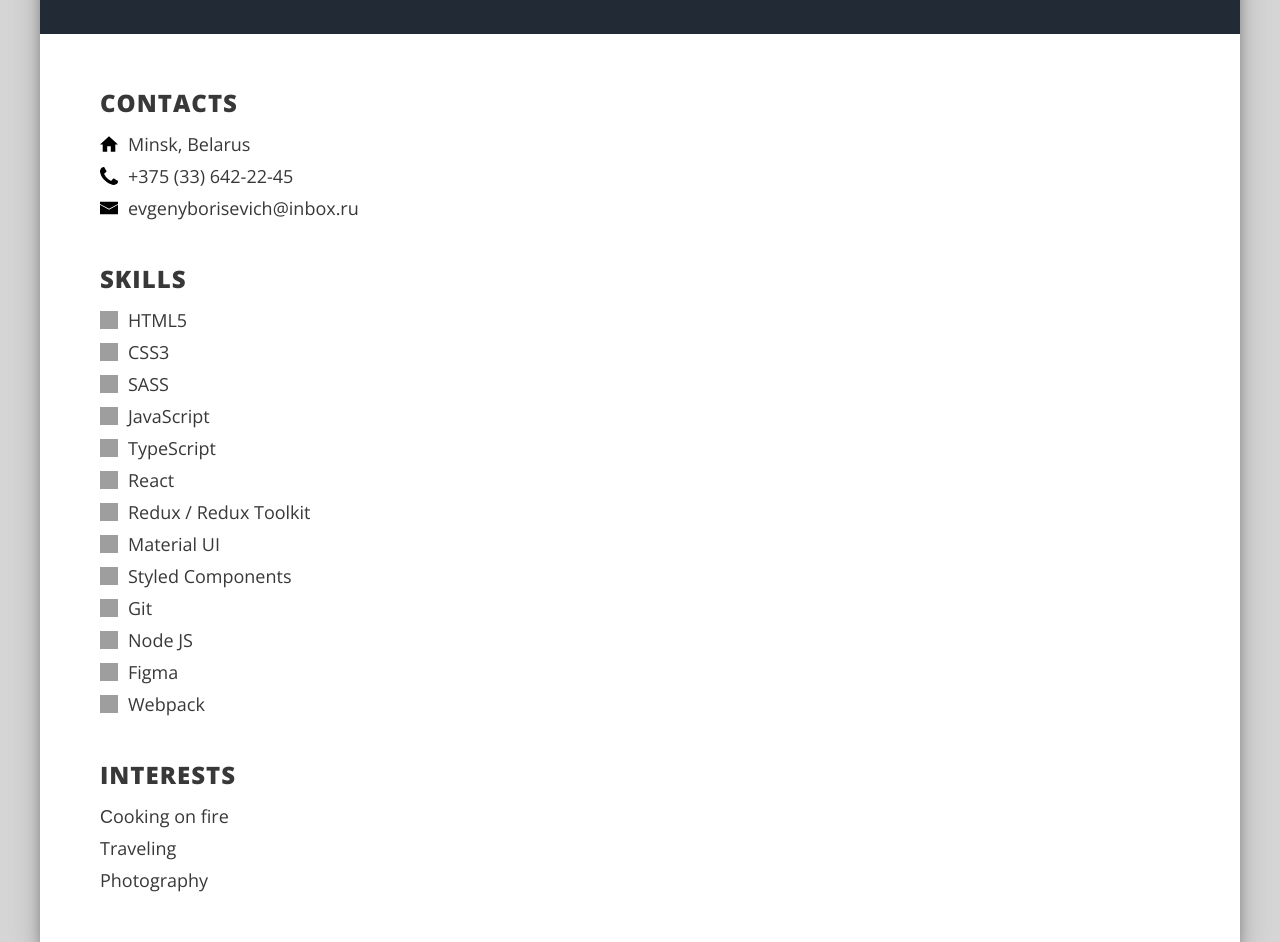
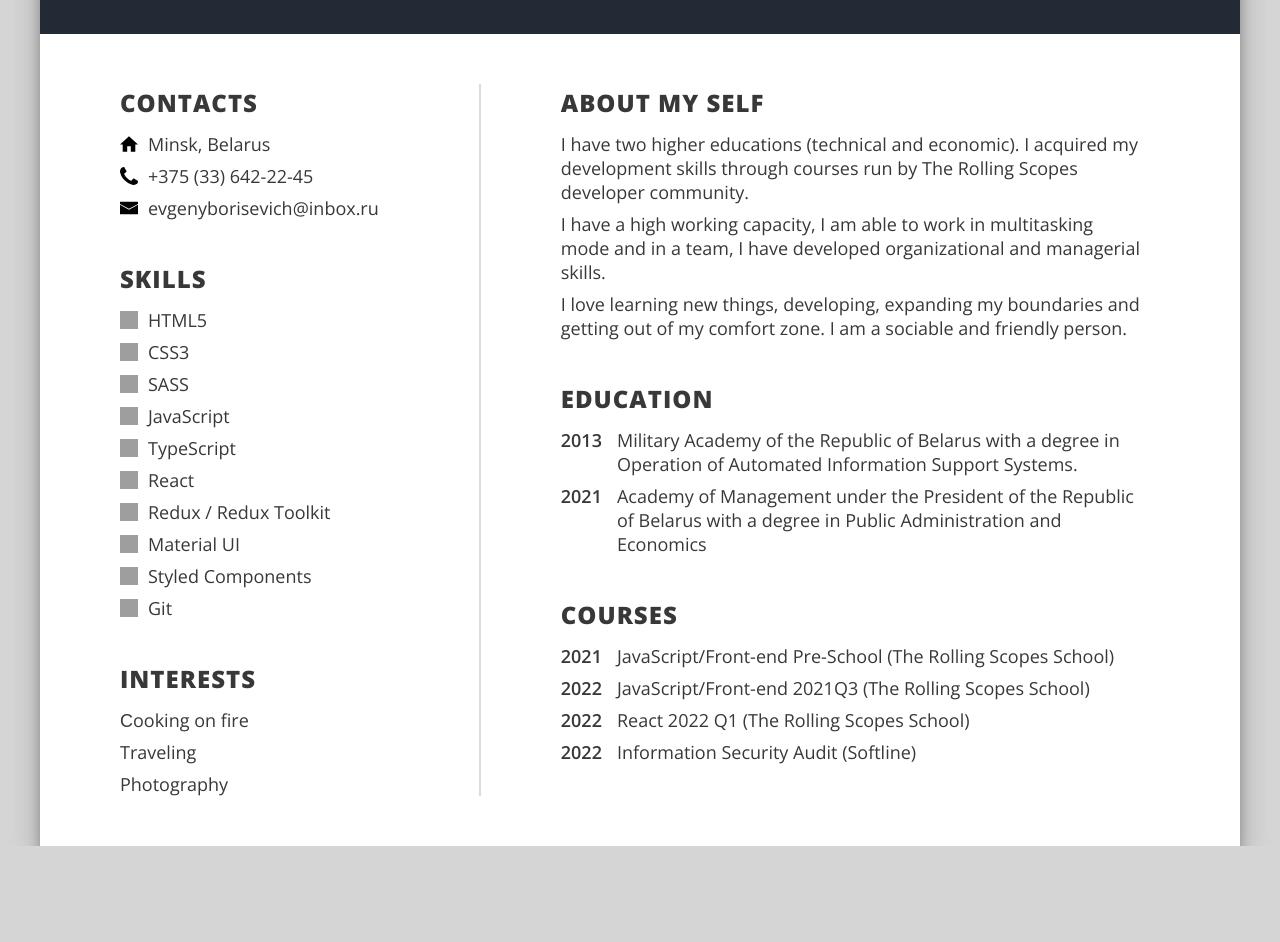
Before and after one commit to Jenya-b/cv, a React (Create React App) app: page / in a window 1280 px wide. Shown: the part 300-1242 px from the top of the page. After the commit the page ends 1146 px from the top, so only its background shows below. Built offline with nearby package versions, Linux system fonts and the light colour scheme; grey boxes are pictures that could not be loaded.

Commit message:
feat: right section

```diff
--- a/src/components/Header/Header.styled.ts
+++ b/src/components/Header/Header.styled.ts
@@ -28,8 +28,10 @@ export const AvatarImage = styled.img`
 `;
 
 export const ProfileName = styled.div`
+  margin-top: 40px;
   ${fontStylesProfileName}
 `;
 export const ProfessionName = styled.div`
+  margin-top: 20px;
   ${fontStylesProfessionName}
 `;
--- a/src/components/Item/Item.styled.ts
+++ b/src/components/Item/Item.styled.ts
@@ -1,5 +1,5 @@
 import styled from 'styled-components';
-import { fontStylesItem } from 'styles/typography';
+import { fontStylesItem, fontStylesDate } from 'styles/typography';
 
 export const Icon = styled.div`
   width: ${({ theme }) => theme.sizes.icon.width}px;
@@ -20,3 +20,10 @@ export const StyledItem = styled.li`
 export const Desc = styled.p`
   ${fontStylesItem}
 `;
+
+export const Date = styled.p`
+  ${fontStylesDate}
+  align-self: flex-start;
+  margin-right: 15px;
+  padding-top: 3px;
+`;
--- a/src/components/Item/Item.tsx
+++ b/src/components/Item/Item.tsx
@@ -1,5 +1,5 @@
 import { IData } from 'interfaces/content';
-import { StyledItem, Icon, IconImage, Desc } from './Item.styled';
+import { StyledItem, Icon, IconImage, Desc, Date } from './Item.styled';
 
 interface ItemProps {
   data: IData;
@@ -7,11 +7,12 @@ interface ItemProps {
 
 export const Item = ({ data }: ItemProps) => (
   <StyledItem>
-    {data.icon?.length && (
+    {data.icon && (
       <Icon>
         <IconImage src={data.icon} />
       </Icon>
     )}
+    {data.date && <Date>{data.date}</Date>}
     <Desc>{data.title}</Desc>
   </StyledItem>
 );
--- a/src/components/Main/Main.tsx
+++ b/src/components/Main/Main.tsx
@@ -1,6 +1,6 @@
 import { ContentBlock } from 'components/ContentBlock/ContentBlock';
 import { Section } from 'components/Section/Section';
-import { data } from 'constants/data';
+import { data, mainData } from 'constants/data';
 import { ItemType } from 'interfaces/content';
 import { StyledMain } from './Main.styled';
 
@@ -9,7 +9,8 @@ export const Main = () => {
 
   return (
     <StyledMain>
-      <Section data={data} renderItem={renderItem} />
+      <Section data={data} renderItem={renderItem} line={true} />
+      <Section data={mainData} renderItem={renderItem} />
     </StyledMain>
   );
 };
--- a/src/components/Section/Section.styled.ts
+++ b/src/components/Section/Section.styled.ts
@@ -1,9 +1,14 @@
 import styled from 'styled-components';
 
-export const StyledSection = styled.section`
+interface StyledSectionProps {
+  line?: boolean;
+}
+
+export const StyledSection = styled.section<StyledSectionProps>`
   padding-right: ${({ theme }) => theme.indents.section.paddingRight}px;
   padding-left: ${({ theme }) => theme.indents.section.paddingLeft}px;
   display: flex;
   flex-direction: column;
   row-gap: ${({ theme }) => theme.indents.section.rowGap}px;
+  border-right: ${({ line }) => (line ? '2px solid #c1c1c18f' : '')};
 `;
--- a/src/components/Section/Section.tsx
+++ b/src/components/Section/Section.tsx
@@ -3,8 +3,9 @@ import { StyledSection } from './Section.styled';
 interface SectionProps<T> {
   data: T[];
   renderItem: (item: T) => JSX.Element;
+  line?: boolean;
 }
 
-export const Section = <T,>({ data, renderItem }: SectionProps<T>) => (
-  <StyledSection>{data.map((item) => renderItem(item))}</StyledSection>
+export const Section = <T,>({ data, renderItem, line }: SectionProps<T>) => (
+  <StyledSection line={line}>{data.map((item) => renderItem(item))}</StyledSection>
 );
--- a/src/constants/data.tsx
+++ b/src/constants/data.tsx
@@ -56,18 +56,6 @@ const skills = [
     icon: icon.git,
     title: 'Git',
   },
-  {
-    icon: icon.nodejs,
-    title: 'Node JS',
-  },
-  {
-    icon: icon.figma,
-    title: 'Figma',
-  },
-  {
-    icon: icon.webpack,
-    title: 'Webpack',
-  },
 ];
 
 const interests = [
@@ -82,8 +70,61 @@ const interests = [
   },
 ];
 
+const mySelf = [
+  {
+    title:
+      'I have two higher educations (technical and economic). I acquired my development skills through courses run by The Rolling Scopes developer community.',
+  },
+  {
+    title:
+      'I have a high working capacity, I am able to work in multitasking mode and in a team, I have developed organizational and managerial skills.',
+  },
+  {
+    title:
+      'I love learning new things, developing, expanding my boundaries and getting out of my comfort zone. I am a sociable and friendly person.',
+  },
+];
+
+const education = [
+  {
+    date: '2013',
+    title:
+      'Military Academy of the Republic of Belarus with a degree in Operation of Automated Information Support Systems.',
+  },
+  {
+    date: '2021',
+    title:
+      'Academy of Management under the President of the Republic of Belarus with a degree in Public Administration and Economics',
+  },
+];
+
+const courses = [
+  {
+    date: '2021',
+    title: 'JavaScript/Front-end Pre-School (The Rolling Scopes School)',
+  },
+  {
+    date: '2022',
+    title: 'JavaScript/Front-end 2021Q3 (The Rolling Scopes School)',
+  },
+  {
+    date: '2022',
+    title: 'React 2022 Q1 (The Rolling Scopes School)',
+  },
+  {
+    date: '2022',
+    title: 'Information Security Audit (Softline)',
+  },
+];
+
 export const data = [
   { title: 'Contacts', data: contacts },
   { title: 'Skills', data: skills },
   { title: 'Interests', data: interests },
 ];
+
+export const mainData = [
+  { title: 'About my self', data: mySelf },
+  { title: 'Education', data: education },
+  { title: 'Courses', data: courses },
+];
--- a/src/interfaces/content.ts
+++ b/src/interfaces/content.ts
@@ -1,6 +1,7 @@
 export interface IData {
   title: string;
   icon?: string;
+  date?: string;
 }
 
 export interface ItemType {
--- a/src/styles/theme.ts
+++ b/src/styles/theme.ts
@@ -25,7 +25,7 @@ export const baseTheme: ITheme = {
       height: 18,
     },
     leftSection: {
-      minWidth: 300,
+      minWidth: 400,
     },
   },
   indents: {
@@ -39,8 +39,8 @@ export const baseTheme: ITheme = {
       marginRight: 10,
     },
     section: {
-      paddingRight: 60,
-      paddingLeft: 60,
+      paddingRight: 100,
+      paddingLeft: 80,
       rowGap: 40,
     },
     sectionList: {
--- a/src/styles/typography.ts
+++ b/src/styles/typography.ts
@@ -15,13 +15,16 @@ export const fontStylesItem = css`
 `;
 
 export const fontStylesProfileName = css`
-  margin-top: 40px;
   font-size: 36px;
   font-weight: 400;
 `;
 
 export const fontStylesProfessionName = css`
-  margin-top: 20px;
   font-size: 18px;
   font-weight: 200;
 `;
+
+export const fontStylesDate = css`
+  font-size: 18px;
+  font-weight: 600;
+`;
```
